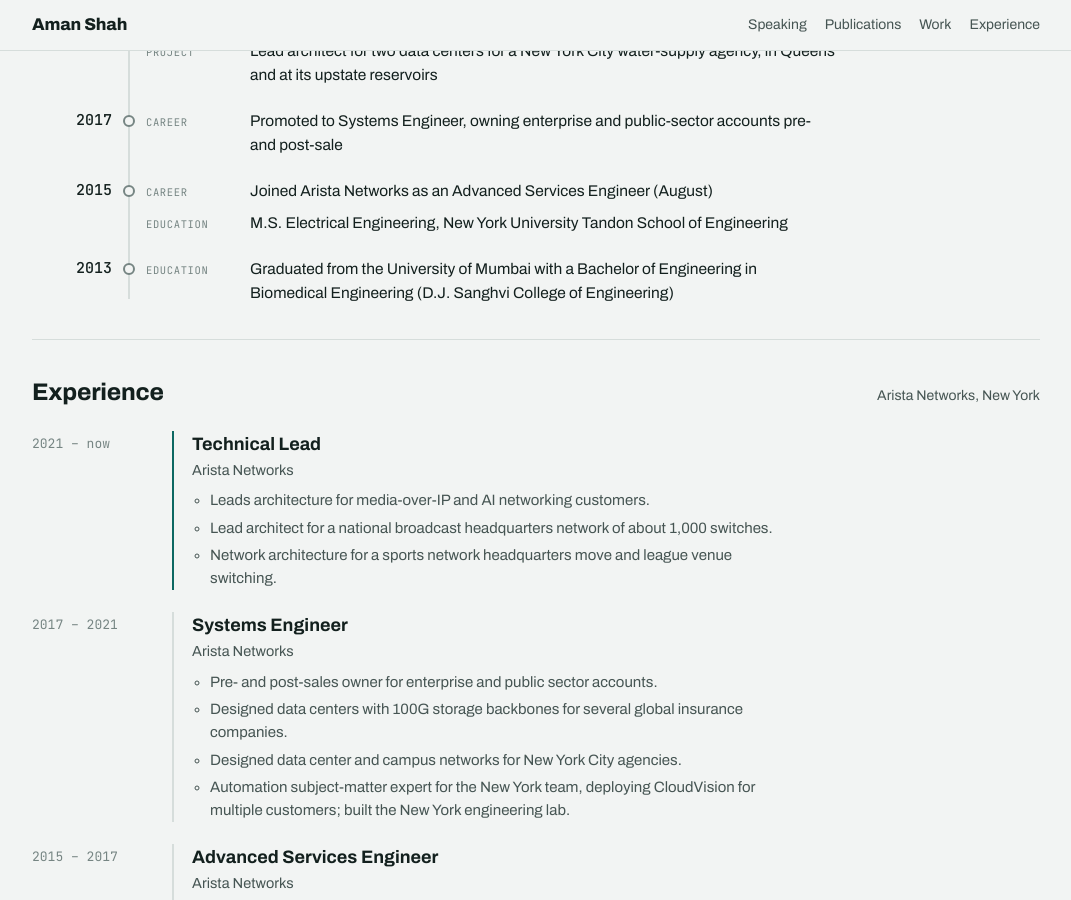
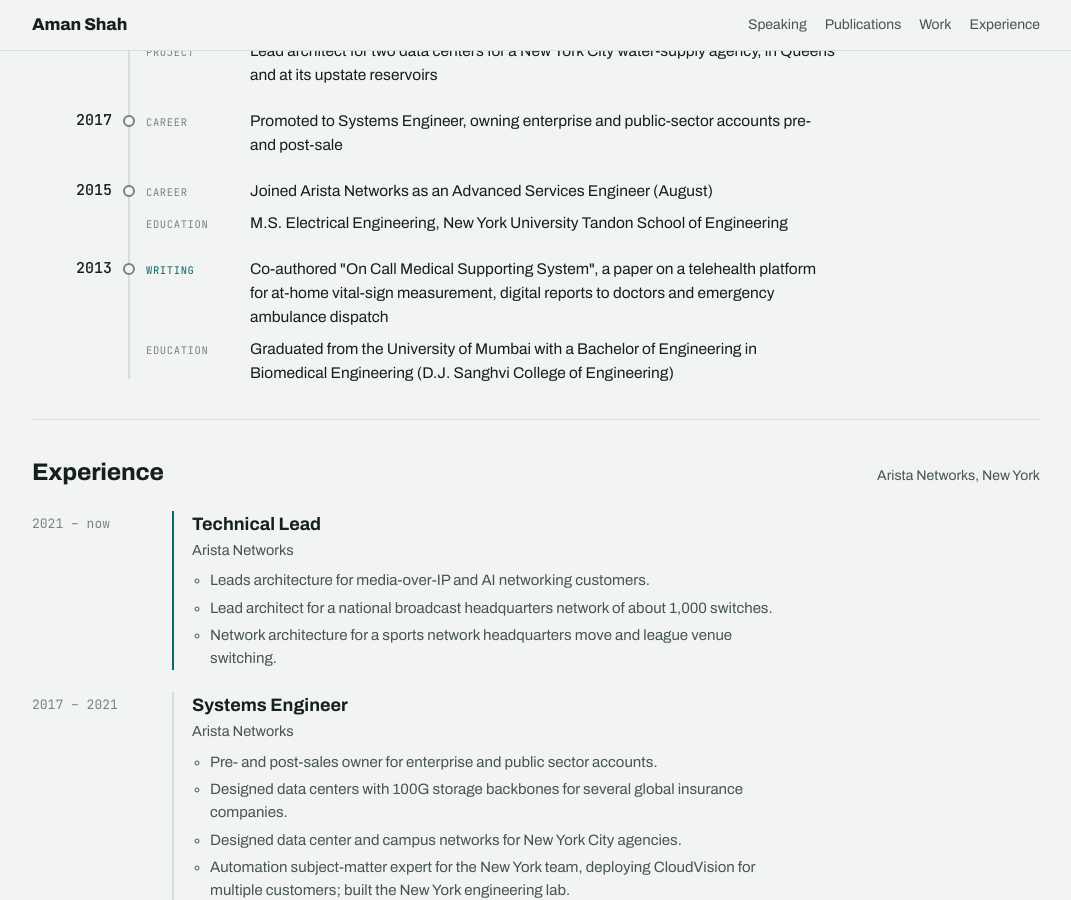
Before and after one commit to Amanshah91/amanshah91.github.io, a Jekyll site: the page built from index.html, in a window 1280 px wide and 900 px high, scrolled down 2415 px. Shown: the whole window, without its empty margins (104-1175 px from the left). Built offline with Jekyll 4.4.1, drawn with Linux system fonts in a browser that asks for light colours.

Commit message:
Draft: add 2013 undergraduate paper
Co-Authored-By: Claude Opus 5.5 <noreply@anthropic.com>
Claude-Session: https://claude.ai/code/session_016ECpXB9SB4zXKomSvGvhZo

```diff
--- a/_data/milestones.yml
+++ b/_data/milestones.yml
@@ -47,5 +47,7 @@
 
 - year: "2013"
   items:
+    - kind: Writing
+      text: Co-authored "On Call Medical Supporting System", a paper on a telehealth platform for at-home vital-sign measurement, digital reports to doctors and emergency ambulance dispatch
     - kind: Education
       text: Graduated from the University of Mumbai with a Bachelor of Engineering in Biomedical Engineering (D.J. Sanghvi College of Engineering)
```
